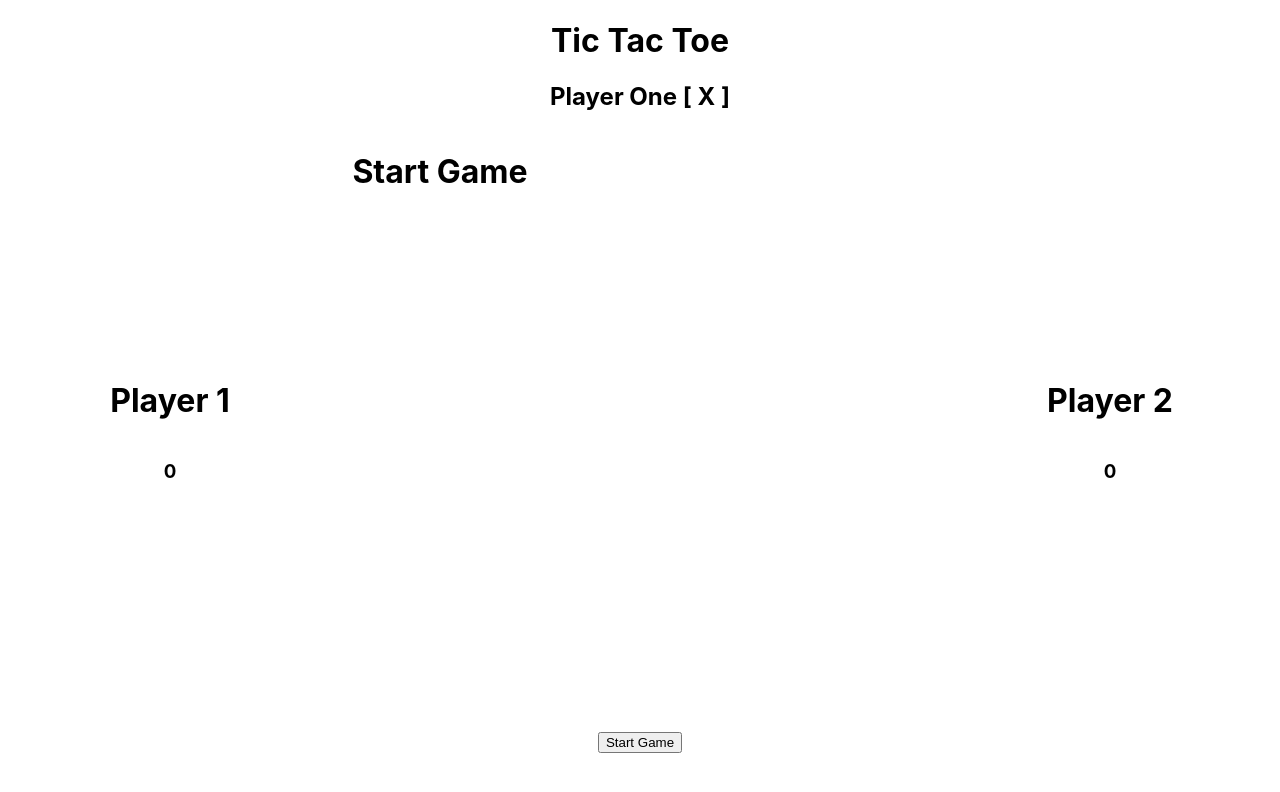
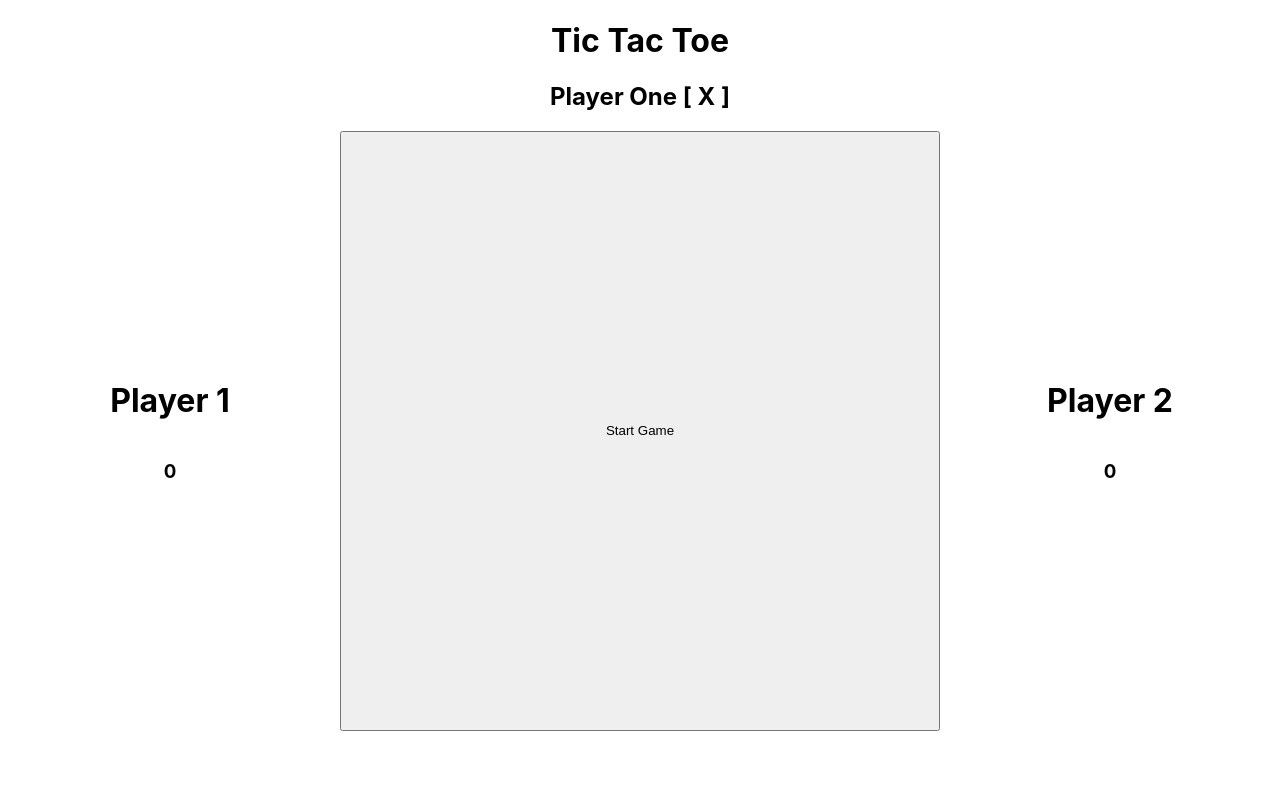
Before and after one commit to Mob-Project-Joyce-Ben-Arvin/React-tic-tac-toe, a React (Create React App) app: page / in a window 1280 px wide. Shown: the top 792 px of the page. Built offline with nearby package versions, Linux system fonts and the light colour scheme.

Commit message:
end of day 2, reset and start may need to be looked at?

```diff
--- a/src/App.css
+++ b/src/App.css
@@ -97,3 +97,8 @@
 .no-hover{
   transform: none;
 }
+
+.startButton {
+  width: 600px;
+  height: 600px;
+}
--- a/src/Board.js
+++ b/src/Board.js
@@ -28,6 +28,7 @@ function Board() {
             setWinner(winnerFound)
             player ? setScores([scores[0] +1 , scores[1]]) : setScores([scores[0], scores[1] + 1])
             //Stop game
+            resetGame()
         }else{
             setPlayer(!player)
         }
@@ -49,7 +50,7 @@ function Board() {
         setPlayer(!player)
         setP1([])
         setP2([])
-        setWinner(!false)
+        setWinner(false)
         setReset(!reset)
     }
 
@@ -63,7 +64,7 @@ function Board() {
                 </div>
 
                 <div className="grid">
-                    {reset ? board.map(generateTile) : <h1>Start Game </h1>}
+                    {reset ? board.map(generateTile) : <button className = "startButton" onClick={resetGame}> Start Game </button>}
                 </div>
 
                 <div className="score_container">
@@ -71,7 +72,7 @@ function Board() {
                     <h3>{scores[1]}</h3>
                 </div>
             </div>
-            <button onClick={resetGame}> Start Game </button>
+
         </>
     );
 }
```
